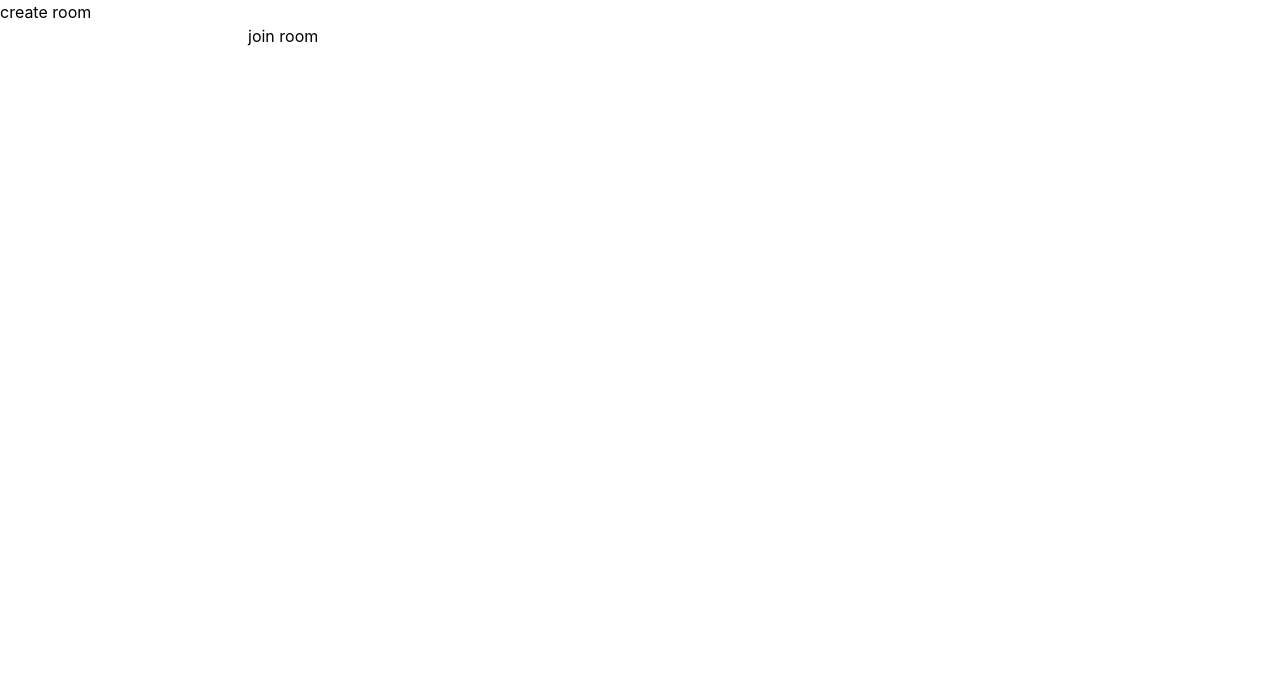
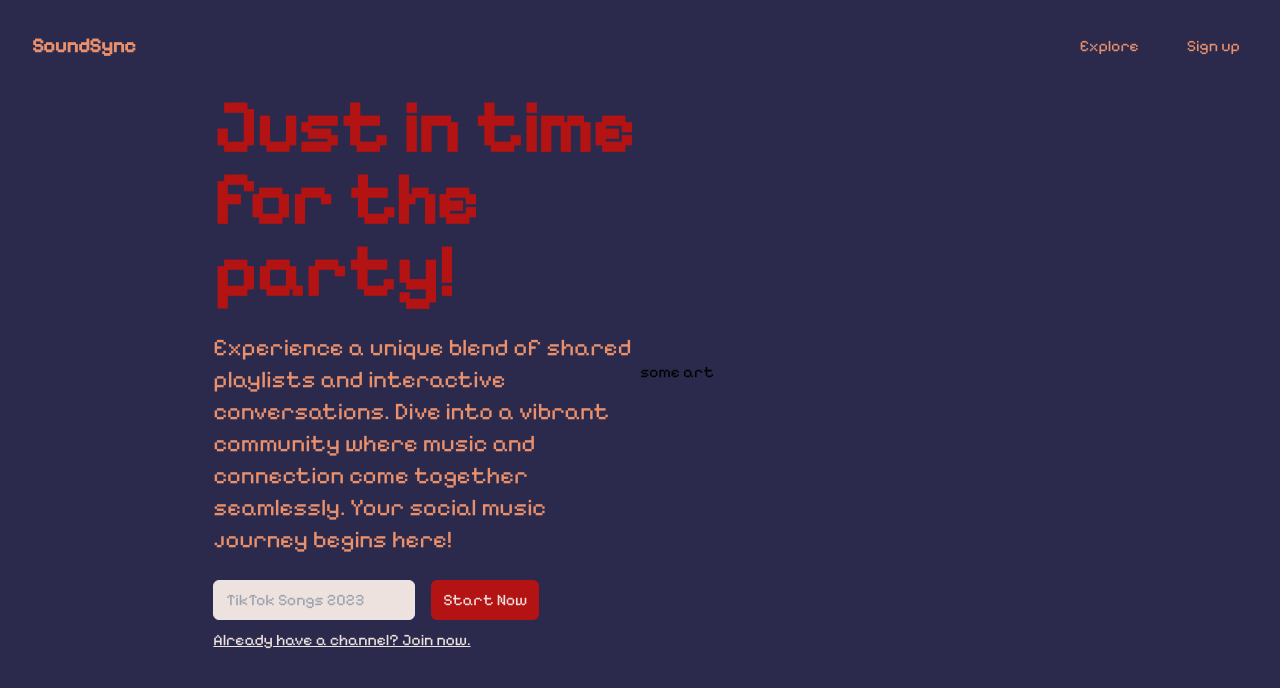
Before and after one commit to Zephyrtmh/soundsync-react, a React (Create React App) app: page / in a window 1280 px wide. Shown: the top 688 px of the page. Built offline with nearby package versions, Linux system fonts and the light colour scheme; no server answers.

Commit message:
done up ui for home page. Missing image

```diff
--- a/public/index.html
+++ b/public/index.html
@@ -25,6 +25,9 @@
       Learn how to configure a non-root public URL by running `npm run build`.
     -->
 		<title>React App</title>
+		<style>
+			@import url("https://fonts.googleapis.com/css2?family=Pixelify+Sans&display=swap");
+		</style>
 	</head>
 	<body>
 		<noscript>You need to enable JavaScript to run this app.</noscript>
--- a/src/App.js
+++ b/src/App.js
@@ -6,6 +6,7 @@ import Login from "./components/Login";
 import Home from "./components/Home";
 import Chat from "./components/Chat";
 import Channel from "./components/Channel";
+import Header from "./components/common/Header";
 
 function App() {
 	const [user, setUser] = useState();
@@ -55,22 +56,14 @@ function App() {
 
 	return (
 		<div>
-      <header>
-        {/* <div>
-          <ul className="devide-y divide-gray-200">
-            <li>soundsync</li>
-            <li>explore</li>
-            <li>sign up</li>
-            <li>login</li>
-          </ul>
-        </div> */}
-      </header>
 			<BrowserRouter>
+				<Header />
 				<Routes>
 					<Route path="login" element={<Login />} />
 					<Route path="test" element={<div>test</div>} />
 					<Route path="channel/:chatId" element={<Channel />} />
 					<Route path="*" element={<Home />} />
+					<Route path="/header" element={<Header />} />
 				</Routes>
 			</BrowserRouter>
 		</div>
--- a/src/components/Chat.js
+++ b/src/components/Chat.js
@@ -5,7 +5,7 @@ import dayjs, { Dayjs } from "dayjs";
 
 import "./Chat.css";
 
-const supabaseUrl = "https://fdihsvoogljtmndllknu.supabase.co";
+const supabaseUrl = process.env.REACT_APP_SUPABSE_URL;
 const supabaseKey = process.env.REACT_APP_SUPABASE_KEY;
 const supabase = createClient(supabaseUrl, supabaseKey);
 
--- a/src/components/Home.js
+++ b/src/components/Home.js
@@ -1,11 +1,50 @@
-import React from "react";
+import React, { useEffect } from "react";
 import { useState } from "react";
 import { createClient } from "@supabase/supabase-js";
 import { useNavigate } from "react-router-dom";
+import Input from "./common/Input";
+import Button from "./common/Button";
 
 const supabaseUrl = "https://fdihsvoogljtmndllknu.supabase.co";
 const supabaseKey = process.env.REACT_APP_SUPABASE_KEY;
 const supabase = createClient(supabaseUrl, supabaseKey);
+
+const exampleChannelInputPlaceholders = [
+	"20s Rock Music",
+	"TikTok Songs 2023",
+	"Lofi for the Soul",
+	"Study With Me",
+	"90's Rap",
+	"Chill with Friends",
+	"Indie Vibes",
+	"Feel Good Pop",
+	"Electronic Beats",
+	"Classic Rock Anthems",
+	"Soulful R&B",
+	"Country Hits",
+	"Upbeat Workout Tunes",
+	"Jazz & Blues",
+	"EDM Party Mix",
+	"Acoustic Favorites",
+	"Hip Hop Classics",
+	"Reggae Vibes",
+	"Latin Fiesta",
+	"Alternative Jams",
+	"Movie Soundtracks",
+	"Folk & Americana",
+	"80's Dance Party",
+	"Blissful Classical",
+	"Metal Mayhem",
+	"K-Pop Hits",
+	"Funky Grooves",
+	"Global Beats",
+	"Dreamy Synthwave",
+	"Kids' Favorites",
+	"Instrumental Focus",
+	"Dancehall Madness",
+	"World Music Wonders",
+	"Chill Electronic",
+];
 
 function Home() {
 	const navigate = useNavigate();
@@ -14,6 +53,21 @@ function Home() {
 	const [passwordRequired, setPasswordRequired] = useState(false);
 	const [channelPasswordInput, setChannelPasswordInput] = useState();
 	const [error, setError] = useState();
+	const [
+		currentExampleChannelInputPlaceholder,
+		setCurrentExampleChannelInputPlaceholder,
+	] = useState(0);
+	const [channelCreateInput, setChannelCreateInput] = useState();
+	const [isCreate, setIsCreate] = useState(true);
+
+	useEffect(() => {
+		const interval = setInterval(() => {
+			setCurrentExampleChannelInputPlaceholder(
+				(prevIndex) => (prevIndex + 1) % exampleChannelInputPlaceholders.length
+			);
+		}, 3000);
+		return () => clearInterval(interval);
+	}, [exampleChannelInputPlaceholders.length]);
 
 	const handleJoinRoomSubmit = async (e) => {
 		e.preventDefault();
@@ -30,19 +84,24 @@ function Home() {
 			setRoomToJoin(channel);
 
 			if (!channel.public) {
+				setError(null);
 				setPasswordRequired(true);
 			} else {
-        alert("join room");
+				navigate(`/channel/${channel.public_channel_id}`);
 			}
 		} else {
-      alert("No such room exists. Check your spelling");
+			setError({
+				errorCode: "201",
+				message: "No such room exists. Check your spelling",
+			});
 		}
-
-    setroomToJoinInput("");
 	};
 
 	const handleRoomChange = (e) => {
+		e.preventDefault();
 		setroomToJoinInput(e.target.value);
+		setPasswordRequired(false);
+		setChannelPasswordInput();
 	};
 
 	const handleChannelPasswordChange = (e) => {
@@ -63,43 +122,126 @@ function Home() {
 		if (channels.length === 1) {
 			//action when correct password
 			//navigate to chatroom
+			setroomToJoinInput("");
 			navigate(`/channel/${channels[0].public_channel_id}`);
 		} else {
 			setError({ errorCode: "403", message: "password incorrect" });
 		}
 	};
 
+	const handleCreateChannelChange = (e) => {
+		e.preventDefault();
+		setChannelCreateInput(e.target.value);
+	};
+
+	const handleCreateChannelSubmit = async (e) => {
+		e.preventDefault();
+		let { data: channels, error } = await supabase
+			.from("channel")
+			.insert({ channel_name: channelCreateInput, public: true });
+		console.log(error);
+	};
+
+	const toggleCreateJoin = () => {
+		setIsCreate(!isCreate);
+	};
+
 	return (
+		<div className="flex items-center justify-center">
+			<div className="w-1/3">
+				<div className="pb-6">
+					<h1 className="text-7xl text-theme-red max-w-xl font-bold pb-6">
+						Just in time for the party!
+					</h1>
+					<p className="text-theme-peach max-w-xl text-2xl">
+						Experience a unique blend of shared playlists and interactive
+						conversations. Dive into a vibrant community where music and
+						connection come together seamlessly. Your social music journey
+						begins here!
+					</p>
+				</div>
+				{isCreate ? (
 					<div>
-      <button>create room</button>
 						<div>
-        <form onSubmit={handleJoinRoomSubmit}>
-          <input
+							<form
+								onSubmit={handleCreateChannelSubmit}
+								className="flex space-x-4"
+							>
+								<Input
+									placeholder={
+										exampleChannelInputPlaceholders[
+											currentExampleChannelInputPlaceholder
+										]
+									}
+									value={channelCreateInput}
+									onChange={handleCreateChannelChange}
+								/>
+								<Button type="submit">Start Now</Button>
+							</form>
+						</div>
+					</div>
+				) : (
+					<div className="space-y-3">
+						<div>
+							<form onSubmit={handleJoinRoomSubmit} className="flex space-x-4">
+								<Input
 									type="text"
 									value={roomToJoinInput}
 									onChange={handleRoomChange}
-          ></input>
-          <button type="submit">join room</button>
+								/>
+								<Button type="submit">Join Channel</Button>
 							</form>
 						</div>
 						{passwordRequired ? (
 							<div>
-          <form onSubmit={handleSubmitChannelPassword}>
-            <input
+								<form
+									onSubmit={handleSubmitChannelPassword}
+									// className="space-y-4"
+								>
+									<label className="text-theme-peach">
+										Password<span className="text-theme-red font-bold"> *</span>
+									</label>
+									<div className="flex space-x-4">
+										<Input
 											type="password"
 											value={channelPasswordInput}
 											onChange={handleChannelPasswordChange}
-            ></input>
-            <button type="submit" onClick={handleSubmitChannelPassword}>
+										></Input>
+										<Button type="submit" onClick={handleSubmitChannelPassword}>
 											Submit
-            </button>
-            {error ? <p>{error.message}</p> : <p></p>}
+										</Button>
+									</div>
 								</form>
 							</div>
 						) : (
 							<></>
 						)}
 					</div>
+				)}
+				<div>
+					{error ? <p className="text-theme-red">{error.message}</p> : <p></p>}
+				</div>
+
+				<div className="mt-2">
+					{isCreate ? (
+						<p
+							className="text-theme-grey underline hover:cursor-pointer"
+							onClick={toggleCreateJoin}
+						>
+							Already have a channel? Join now.
+						</p>
+					) : (
+						<p
+							className="text-theme-grey underline hover:cursor-pointer"
+							onClick={toggleCreateJoin}
+						>
+							Don't have a channel? Create now.
+						</p>
+					)}
+				</div>
+			</div>
+			<div className="w-1/3">some art</div>
+		</div>
 	);
 }
 
--- /dev/null
+++ b/src/components/common/Button.js
@@ -0,0 +1,15 @@
+import React from "react";
+
+function Button({ type, onClick, children }) {
+	return (
+		<button
+			type={type}
+			onClick={onClick}
+			className="bg-theme-red rounded-md pl-3 pr-3 pt-2 pb-2 text-theme-grey"
+		>
+			{children}
+		</button>
+	);
+}
+
+export default Button;
--- /dev/null
+++ b/src/components/common/Header.js
@@ -0,0 +1,35 @@
+import React from "react";
+import { useNavigate } from "react-router-dom";
+
+function Header() {
+	const navigate = useNavigate();
+
+	const onExploreClick = () => {
+		navigate("/explore");
+	};
+
+	const onSignUpClick = () => {
+		navigate("/signup");
+	};
+
+	const onHomeClick = () => {
+		navigate("/");
+	};
+
+	return (
+		<div className="flex justify-between items-center p-8 pr-10 text-theme-peach">
+			<div onClick={onHomeClick}>
+				<h1 className="text-xl font-bold">SoundSync</h1>
+			</div>
+			<ul className="inline-flex space-x-12">
+				<li>Explore</li>
+				<li>Sign up</li>
+			</ul>
+		</div>
+	);
+}
+
+export default Header;
+//
+//
+//
--- /dev/null
+++ b/src/components/common/Input.js
@@ -0,0 +1,15 @@
+import React from "react";
+
+function Input({ type, value, onChange, placeholder }) {
+	return (
+		<input
+			type={type}
+			value={value}
+			onChange={onChange}
+			placeholder={placeholder}
+			className="border bg-theme-grey rounded-md pl-3"
+		></input>
+	);
+}
+
+export default Input;
--- a/src/index.css
+++ b/src/index.css
@@ -5,6 +5,8 @@ body {
 		sans-serif;
 	-webkit-font-smoothing: antialiased;
 	-moz-osx-font-smoothing: grayscale;
+	background-color: #2b2a4c;
+	font-family: "Pixelify Sans", sans-serif;
 }
 
 code {
--- a/tailwind.config.js
+++ b/tailwind.config.js
@@ -1,8 +1,17 @@
 /** @type {import('tailwindcss').Config} */
 module.exports = {
-  content: ["./src/**/*.{js,jsx,ts,tsx}"],
-  theme: {
-    extend: {},
-  },
-  plugins: [],
+	content: ["./src/**/*.{js,jsx,ts,tsx}"],
+	theme: {
+		extend: {
+			colors: {
+				theme: {
+					blue: "#2B2A4C",
+					red: "#B31312",
+					peach: "#EA906C",
+					grey: "#EEE2DE",
+				},
+			},
+		},
+	},
+	plugins: [],
 };
```
Lines whose indentation alone changed are shown as unchanged.
